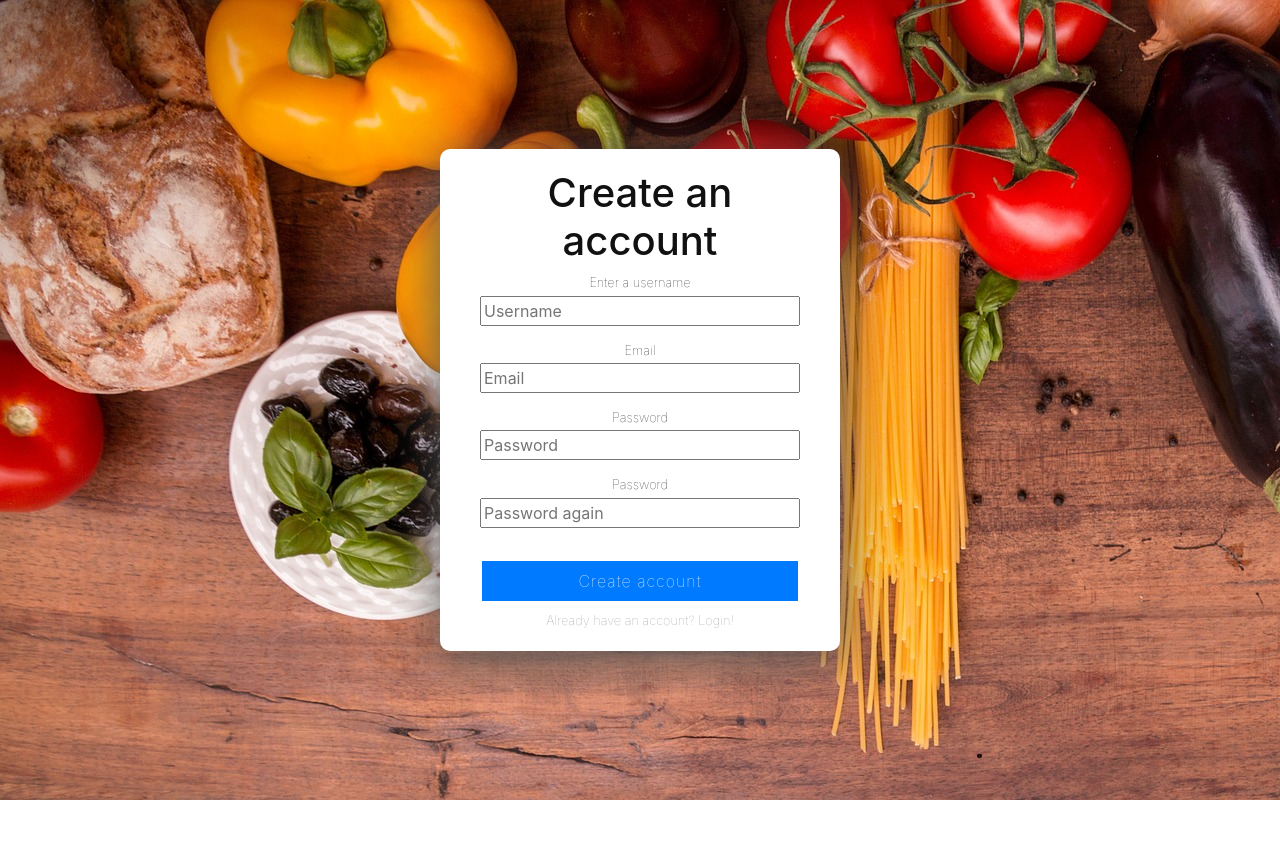
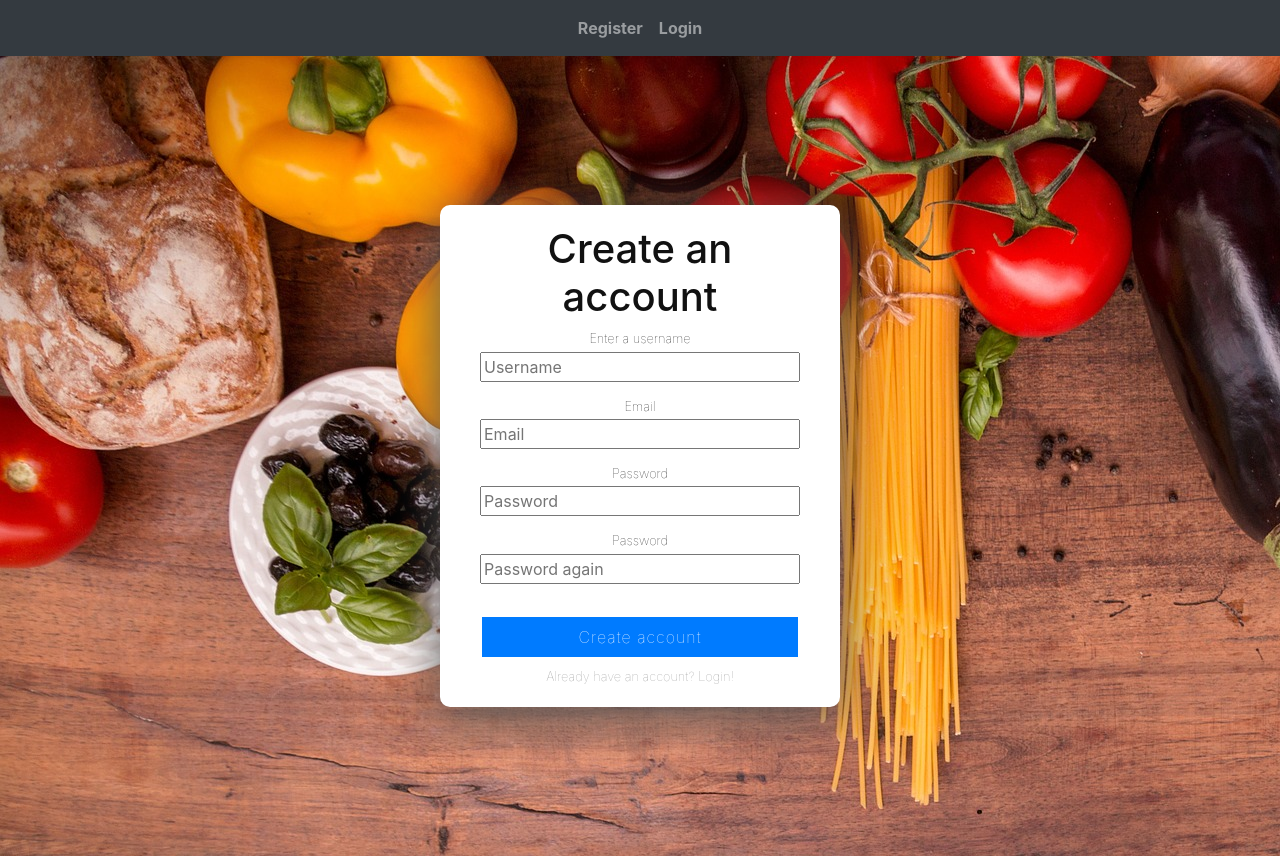
Before and after one commit to adamszabolcs/java-cookta-frontend, a React (Create React App) app: page /registration in a window 1280 px wide. Before the commit the page ends 800 px from the top, so only its background shows below. Built offline with nearby package versions, Linux system fonts and the light colour scheme; no server answers.

Commit message:
state moved to app base functionality working refactor needed

```diff
--- a/src/App.js
+++ b/src/App.js
@@ -8,20 +8,286 @@ import Profile from "./pages/Profile";
 
 import { library } from '@fortawesome/fontawesome-svg-core'
 import {faUndo} from '@fortawesome/free-solid-svg-icons'
+import {Navbar} from "./components/Navbar";
+import {SearchBar} from "./components/SearchBar";
 library.add(faUndo);
+
+const HEALTH_FILTER = ["Gluten", "Soy", "Peanut", "Fish", "Dairy", "Shellfish", "Egg", "Tree-Nut", "Wheat"];
+const DIET_FILTERS = ["Vegetarian", "Paleo", "Low-Fat", "Low-Carb", "Low-Sodium", "Balanced"];
+
 
 class App extends Component {
 
+    constructor(props){
+        super(props);
+
+        this.handleSubmit = this.handleSubmit.bind(this);
+        this.handleChange = this.handleChange.bind(this);
+        this.showLoginField = this.showLoginField.bind(this);
+        this.hideLoginField = this.hideLoginField.bind(this);
+        this.handleUsernameInput = this.handleUsernameInput.bind(this);
+        this.handlePasswordInput = this.handlePasswordInput.bind(this);
+        this.submitLogin = this.submitLogin.bind(this);
+        this.logout = this.logout.bind(this);
+
+        this.state = {
+            health: HEALTH_FILTER.reduce(
+                (options, option) => ({
+                    ...options,
+                    [option]: false
+                }),
+                {}
+            ),
+            diet: DIET_FILTERS.reduce(
+                (options, option) => ({
+                    ...options,
+                    [option]: false
+                }),
+                {}
+            ),
+            hits: [],
+            isLoading: false,
+            searchprase: "",
+            isLoginVisible: false,
+            username: "",
+            password: "",
+            userData: {},
+            wrongCredentials: false,
+            isLoggedIn: false
+        };
+
+    }
+
+    componentDidMount() {
+        this.setState({isLoading: true});
+
+        this.performSearch();
+
+        this.checkIfRefered();
+
+        if (localStorage.getItem("userData") !== null) {
+            this.setState({userData: JSON.parse(localStorage.getItem("userData"))});
+            this.setState({isLoggedIn: true});
+
+            this.setState({health: JSON.parse(localStorage.getItem("health"))});
+            this.setState({diet: JSON.parse(localStorage.getItem("diet"))});
+        }
+    }
+
+
+    setUserIntolerances(userData, stateData) {
+        for (let userDiet in userData) {
+            let machingKey = userDiet.replace(/[A-Z]/g, m => "-" + m.toLowerCase());
+            for (let dietKey in stateData) {
+                if (machingKey === dietKey.toLowerCase()) {
+                    if (dietKey in this.state.diet) {
+                        this.setState({
+                            diet: {
+                                ...this.state.diet,
+                                [dietKey]: this.state.userData.diet[userDiet]
+                            }
+                        });
+                    } else {
+                        this.setState({
+                            health: {
+                                ...this.state.health,
+                                [dietKey]: this.state.userData.health[userDiet]
+                            }
+                        });
+                    }
+                }
+            }
+        }
+    }
+
+
+    performSearch = (query = '') => {
+        this.setState({isLoading: true});
+        let passed = "";
+        if (query !== '') {
+            passed = "search/" + query;
+        }
+        console.log(passed);
+        fetch("http://localhost:8080/api/" + passed)
+            .then(response => response.json())
+            .then(responseData => {
+                this.setState({
+                    hits: responseData, isLoading: false
+                });
+            })
+            .catch(error => {
+                // this.setState({hits: []});
+                console.log('Error fetching and parsing data: ', error);
+            });
+    };
+
+
+    handleCheckboxChange = name => {
+
+        if (name in this.state.diet) {
+            this.setState(prevState => ({
+                diet: {
+                    ...prevState.diet,
+                    [name]: !prevState.diet[name]
+                },
+            }));
+        }
+
+        if (name in this.state.health) {
+            this.setState(prevState => ({
+                health: {
+                    ...prevState.health,
+                    [name]: !prevState.health[name]
+                }
+            }));
+        }
+    };
+
+    handleSubmit(event) {
+        event.preventDefault();
+        let urlPart = "?q=" + this.state.searchprase + "&";
+        let diet = this.state.diet;
+        let health = this.state.health;
+
+        for (let h in health) {
+            if (health[h] && HEALTH_FILTER.indexOf(h) > -1) {
+                urlPart += "health" + "=" + h.toLowerCase() + "-free" + "&"
+            }
+        }
+        for (let d in diet) {
+            if (diet[d] && DIET_FILTERS.indexOf(d) > -1) {
+                urlPart += "diet" + "=" + d.toLowerCase() + "&"
+            }
+
+        }
+        urlPart = urlPart.substring(0, urlPart.length - 1);
+        console.log(urlPart);
+        this.performSearch(urlPart)
+
+    }
+
+    handleChange(event) {
+        this.setState({searchprase: event.target.value});
+    }
+
+    showLoginField() {
+        this.setState({isLoginVisible: true})
+    }
+
+    hideLoginField() {
+        this.setState({isLoginVisible: false})
+    }
+
+    handleUsernameInput(event) {
+        this.setState({username: event.target.value});
+    }
+
+    handlePasswordInput(event) {
+        this.setState({password: event.target.value});
+    }
+
+    submitLogin(event) {
+        event.preventDefault();
+        let url = 'http://localhost:8080/cookta/login';
+        let data = {username: this.state.username, password: this.state.password};
+
+        fetch(url, {
+            method: 'POST',
+            body: JSON.stringify(data),
+            headers: {
+                'Accept': 'application/json',
+                'Content-Type': 'application/json'
+            }
+        }).then(res => res.json())
+            .then(responseData => {
+                this.setState({
+                    userData: responseData,
+                    wrongCredentials: false,
+                    password: "",
+                    isLoggedIn: true
+                });
+                localStorage.setItem("userData", JSON.stringify(responseData))
+            })
+            .then(() => this.setUserIntolerances(this.state.userData.diet, this.state.diet))
+            .then(() => this.setUserIntolerances(this.state.userData.health, this.state.health))
+            //.then(() => this.setHealthCheckboxes())
+            .then(() => localStorage.setItem("diet", JSON.stringify(this.state.diet)))
+            .then(() => localStorage.setItem("health", JSON.stringify(this.state.health)))
+            .then(() => console.log('Success:', JSON.stringify(this.state.userData)))
+            .catch(error => {
+                this.setState({wrongCredentials: true});
+                console.log('Error fetching and parsing data: ', error);
+            });
+    }
+
+    logout() {
+        localStorage.removeItem("userData");
+        localStorage.removeItem("diet");
+        localStorage.removeItem("health");
+        this.setState({isLoggedIn: false});
+        this.resetCheckBoxes();
+    }
+
+    resetCheckBoxes(){
+        this.setState({
+            health: HEALTH_FILTER.reduce(
+                (options, option) => ({
+                    ...options,
+                    [option]: false
+                }),
+                {}
+            ),
+            diet: DIET_FILTERS.reduce(
+                (options, option) => ({
+                    ...options,
+                    [option]: false
+                }),
+                {}
+            )
+        });
+    }
+
+    checkIfRefered() {
+        let windowLocation = window.location.href;
+        if (document.referrer === windowLocation.concat("registration")) {
+            this.showLoginField()
+        }
+    }
 
 
     render() {
 
+        const {hits, isLoading, diet, health, searchprase, isLoginVisible, username, password, isLoggedIn, userData} = this.state;
+
         return (
             <BrowserRouter>
                 <div>
+                    <Navbar
+                        isLoginVisible={isLoginVisible}
+                        showLoginField={this.showLoginField}
+                        hideLoginField={this.hideLoginField}
+                        username={username}
+                        password={password}
+                        handleUsernameInput={this.handleUsernameInput}
+                        handlePasswordInput={this.handlePasswordInput}
+                        submitLogin={this.submitLogin}
+                        isLoggedIn={isLoggedIn}
+                        userData={userData}
+                        logoutUser={this.logout}
+                    />
                     <Route exact={true} path='/' render={() =>
                         <div className="App">
-                            <Home/>
+                            <Home
+                            searchprase={this.state.searchprase}
+                            onSubmit={this.handleSubmit}
+                            searchValueChange={this.handleChange}
+                            dietCheckboxes={diet}
+                            healthCheckboxes={health}
+                            handleCheckBoxChange={this.handleCheckboxChange}
+                            wrongCredentials={this.state.wrongCredentials}
+                            recipes={this.state.hits}
+                            isLoading={this.state.isLoading}
+                            />
                         </div>
                     }/>
                     <Route exact={true} path='/registration' render={() => (
--- a/src/pages/Registration.jsx
+++ b/src/pages/Registration.jsx
@@ -3,7 +3,7 @@ import '../App.css';
 import '../templatemo-style.css';
 import '../registration.css';
 
-const apiRegUrl = "http://192.168.163.25:8080/api/register";
+const apiRegUrl = "http://localhost:8080/api/register";
 const emailRegex = RegExp(/^(([^<>()[\]\\.,;:\s@"]+(\.[^<>()[\]\\.,;:\s@"]+)*)|(".+"))@((\[[0-9]{1,3}\.[0-9]{1,3}\.[0-9]{1,3}\.[0-9]{1,3}])|(([a-zA-Z\-0-9]+\.)+[a-zA-Z]{2,}))$/);
 
 const formValid = ({formErrors, ...rest}) => {
```
Also changed, not shown: src/pages/Home.jsx (+17 -17 lines).
